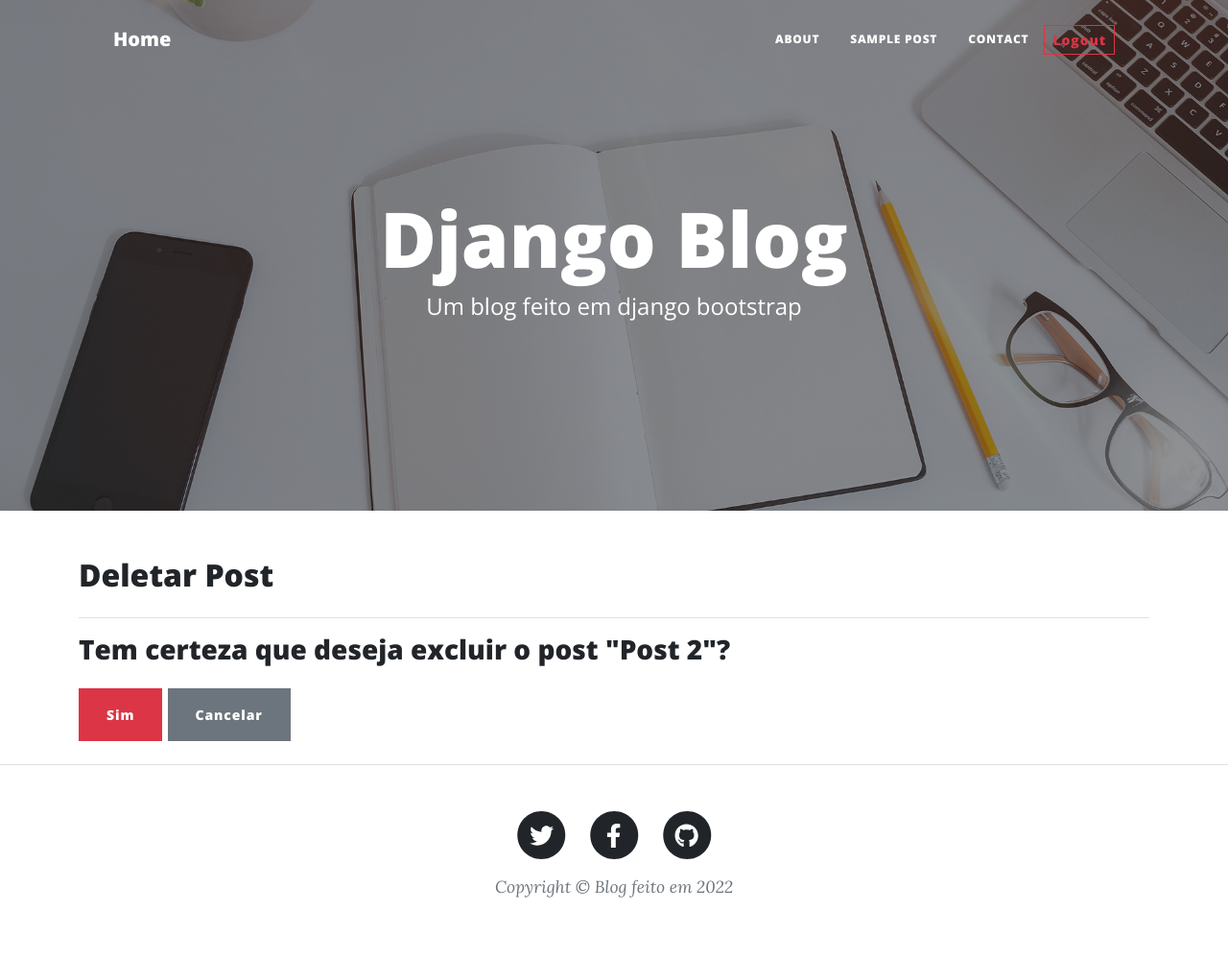
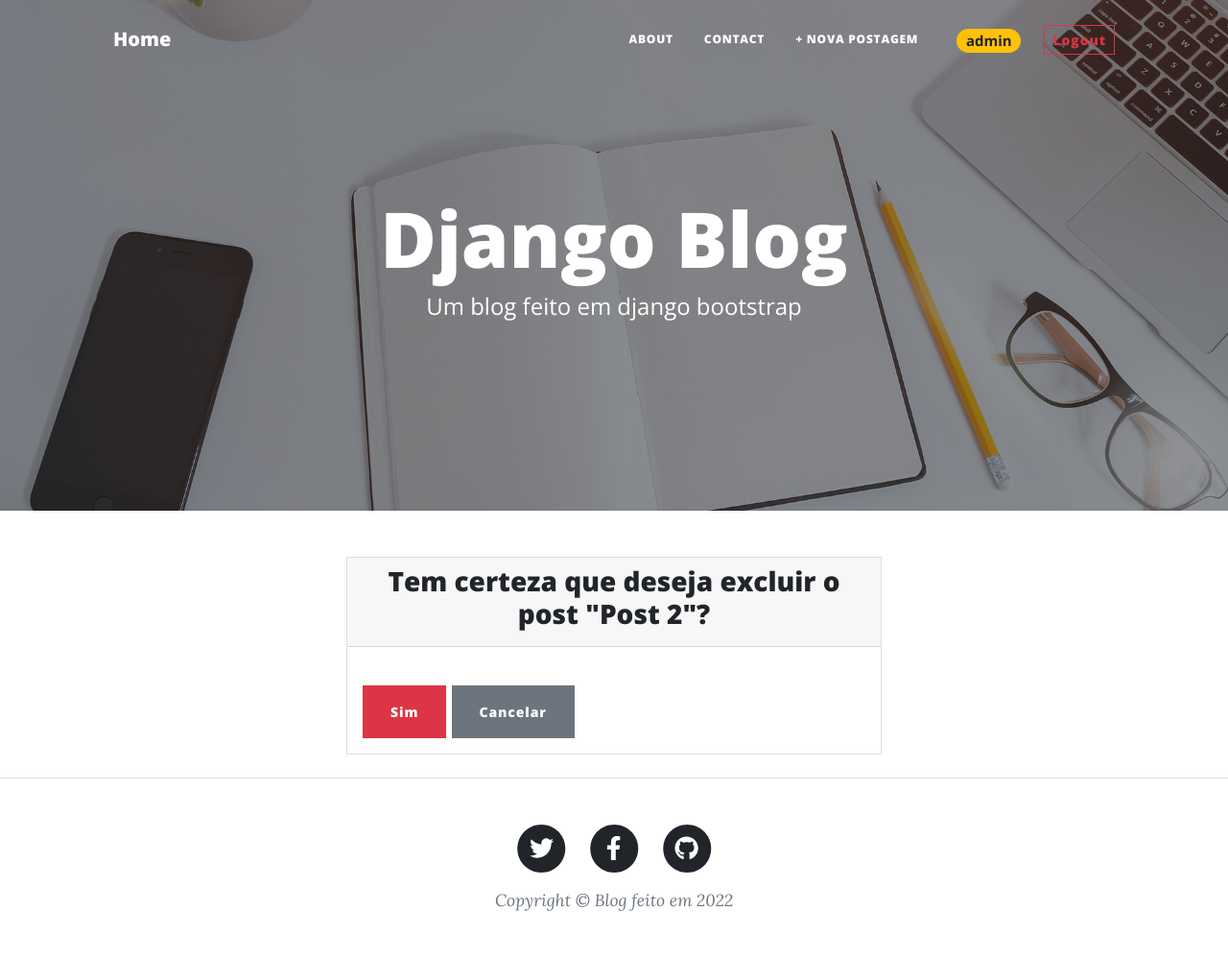
Before and after one commit to montalvas/django-blog, a Django app: a page that uses templates/base.html in a window 1280 px wide. Shown: the whole page at 96% size. Before the commit the page ends 935 px from the top, so only its background shows below. Run offline with Django 3.2, Linux system fonts and the light colour scheme; a user stored in the database is signed in; data comes from the database, SQL or seed files in the repository; some libraries are stand-ins or nearby versions.

Commit message:
Inserindo novo layout no blog

```diff
--- a/accounts/templates/accounts/signup.html
+++ b/accounts/templates/accounts/signup.html
@@ -18,5 +18,5 @@
             </div>
         </form>
     </div>
-  </div>
+</div>
 {% endblock content %}
--- a/blog/templates/blog/post-delete.html
+++ b/blog/templates/blog/post-delete.html
@@ -1,18 +1,24 @@
 {% extends 'base.html' %}
 {% load static %}
+{% load crispy_forms_tags %}
 
 {% block content %}
-<h2 class="my-4">Deletar Post</h2>
-<hr>
 
-<form method="POST">
-    {% csrf_token %}
-    <h3 class="mb-4">Tem certeza que deseja excluir o post "{{ object.title }}"?</h3>
+<div class="card col-md-6 mx-auto">
+    <div class="card-header">
+        <h3 class="card-title text-center">Tem certeza que deseja excluir o post "{{ object.title }}"?</h3>
+    </div>
+    <div class="card-body">
+        <form method="post">
+            {% csrf_token %}
+            {{ form|crispy }}
 
-    {{ form.as_p }}
-
-    <button type="submit" class="btn btn-danger">Sim</button>
-    <a href="{{ post.get_absolute_url }}" class="btn btn-secondary">Cancelar</a>
-</form>
+            <div class="mt-4">
+                <button type="submit" class="btn btn-danger">Sim</button>
+                <a href="{{ post.get_absolute_url }}" class="btn btn-secondary">Cancelar</a>
+            </div>
+        </form>
+    </div>
+</div>
 
 {% endblock content %}
--- a/blog/views.py
+++ b/blog/views.py
@@ -8,10 +8,7 @@ from django.contrib import messages
 from django.contrib.messages.views import SuccessMessageMixin
 
 # USER
-from django.contrib.auth.models import User
 from django.contrib.auth.mixins import LoginRequiredMixin
-
-admin = User.objects.get(id=1)
 
 # Create your views here.
 class BlogListView(ListView):
@@ -38,7 +35,7 @@ class BlogCreateView(LoginRequiredMixin, SuccessMessageMixin, CreateView):
         )
 
     def form_valid(self, form):
-        form.instance.author = admin  #self.request.user
+        form.instance.author = self.request.user
 
         return super().form_valid(form)
 
--- a/requirements.txt
+++ b/requirements.txt
@@ -1,6 +1,7 @@
 asgiref==3.5.0
 Django==3.2.12
 django-crispy-forms==1.14.0
+Pillow==9.1.0
 python-decouple==3.6
 pytz==2022.1
 sqlparse==0.4.2
--- a/templates/base.html
+++ b/templates/base.html
@@ -29,9 +29,14 @@
             <div class="collapse navbar-collapse" id="navbarResponsive">
                 <ul class="navbar-nav ms-auto py-4 py-lg-0">
                     <li class="nav-item"><a class="nav-link px-lg-3 py-3 py-lg-4" href="#">About</a></li>
-                    <li class="nav-item"><a class="nav-link px-lg-3 py-3 py-lg-4" href="#">Sample Post</a></li>
                     <li class="nav-item"><a class="nav-link px-lg-3 py-3 py-lg-4" href="#">Contact</a></li>
+                    <li class="nav-item"><a class="nav-link px-lg-3 py-3 py-lg-4" href="{% url 'blog:post-new' %}">+ nova postagem</a></li>
                 </ul>
+                {% if request.user.is_authenticated %}
+                <div class="nav-item mx-4">
+                    <span class="badge rounded-pill bg-warning text-dark">{{ request.user }}</span>
+                </div>
+                {% endif %}
                 <div  class="nav-item">
                     {% if request.user.is_authenticated %}
                     <a href="{% url 'accounts:logout' %}" class="btn btn-outline-danger btn-sm">Logout</a>
```
Also changed, not shown: blog/templates/blog/post-detail.html (+10 -7 lines), blog/templates/blog/post-new.html (+16 -10 lines), blog/templates/blog/post-update.html (+16 -8 lines).
